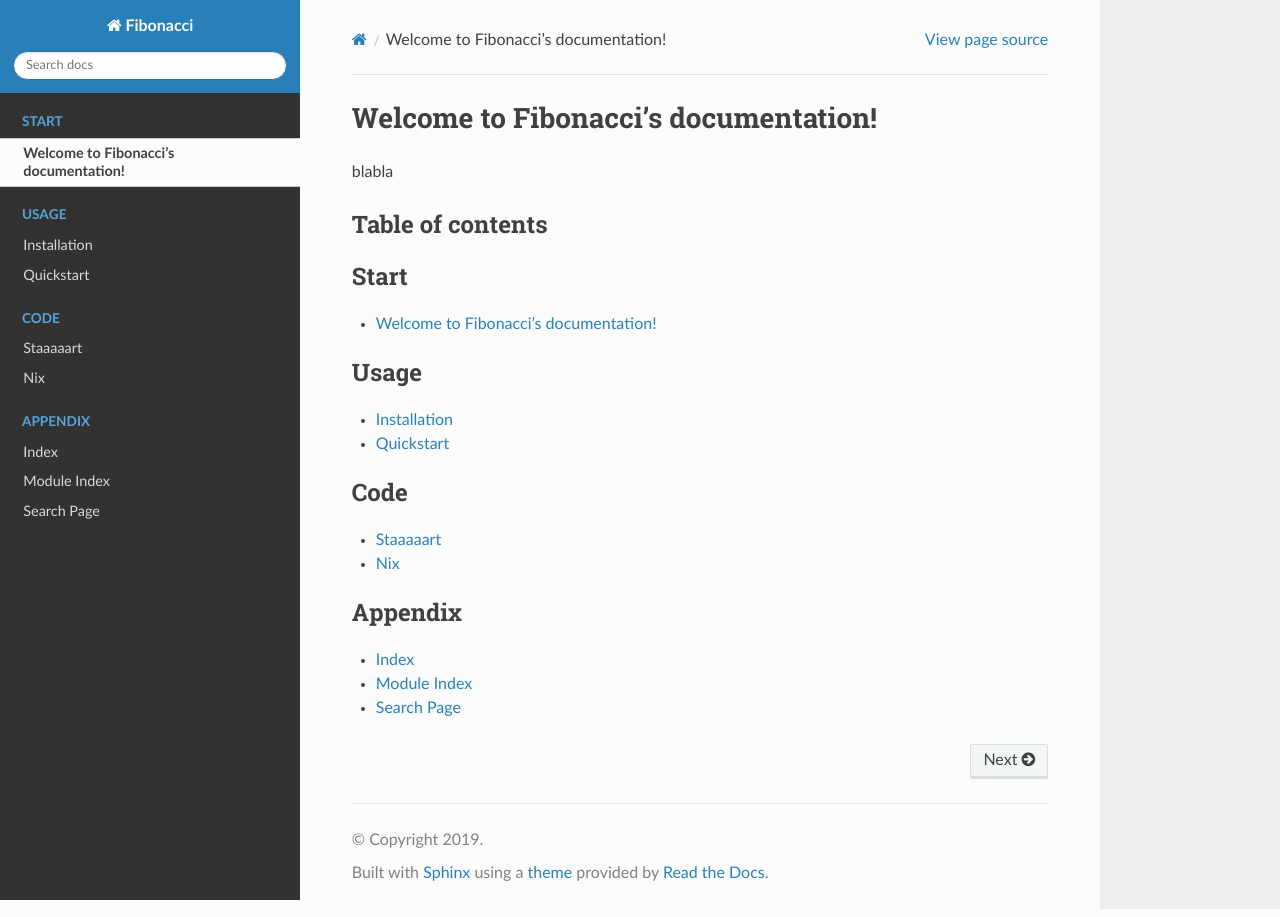
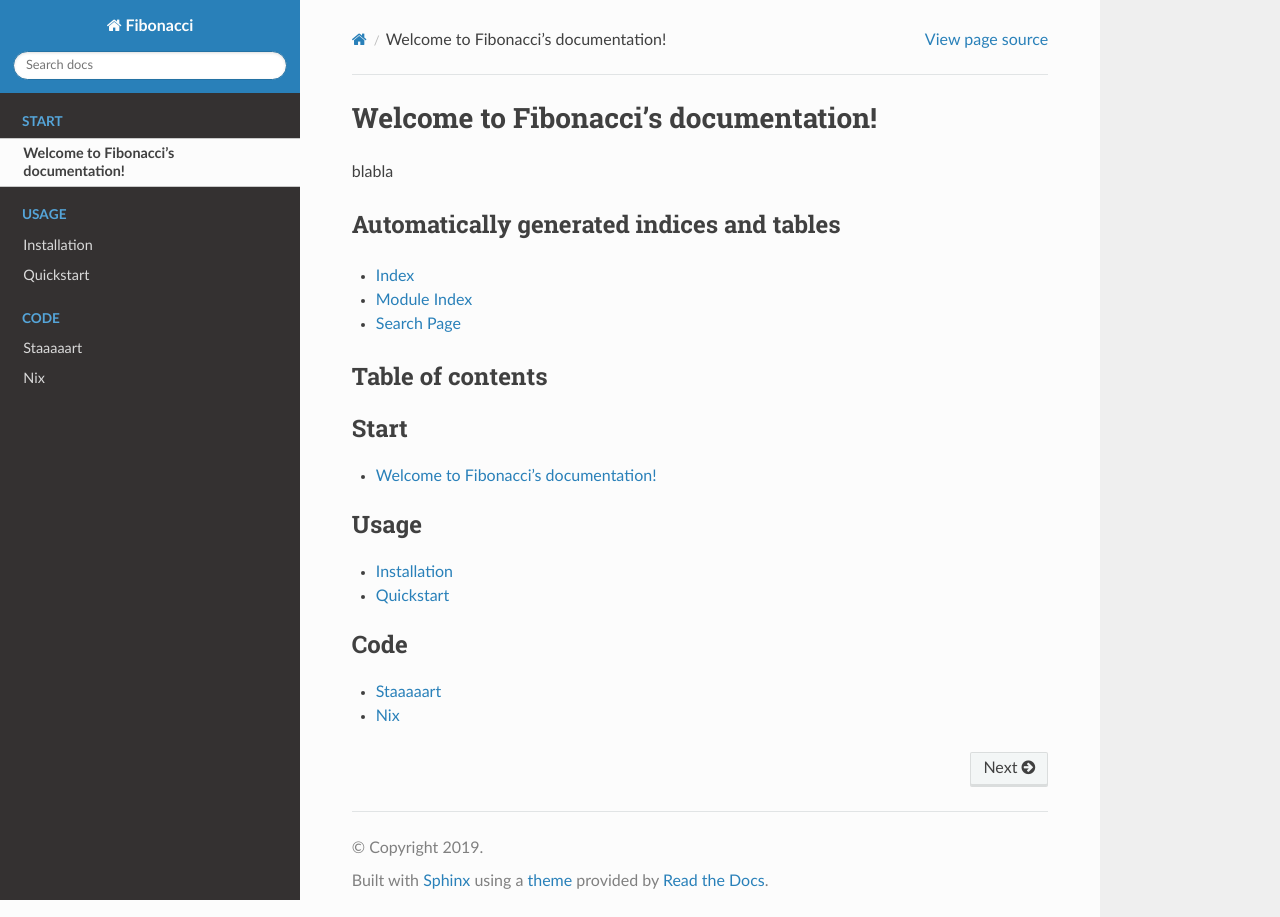
Before and after one commit to finefoot/sphinxtest, a Sphinx documentation site: the page built from docs/index.rst, in a window 1280 px wide. Built offline with Sphinx 7.4.7 and the Read the Docs theme 2.0.0, drawn with Linux system fonts in a browser that asks for light colours.

Commit message:
Update index.rst

```diff
--- a/docs/index.rst
+++ b/docs/index.rst
@@ -2,6 +2,13 @@ Welcome to Fibonacci's documentation!
 =====================================
 
 blabla
+
+Automatically generated indices and tables
+------------------------------------------
+
+* :ref:`genindex`
+* :ref:`modindex`
+* :ref:`search`
 
 Table of contents
 -----------------
@@ -25,11 +32,3 @@ Table of contents
 
    code/start
    code/nichts
-
-.. toctree::
-   :maxdepth: 1
-   :caption: Appendix
-
-   genindex
-   modindex
-   search
```
